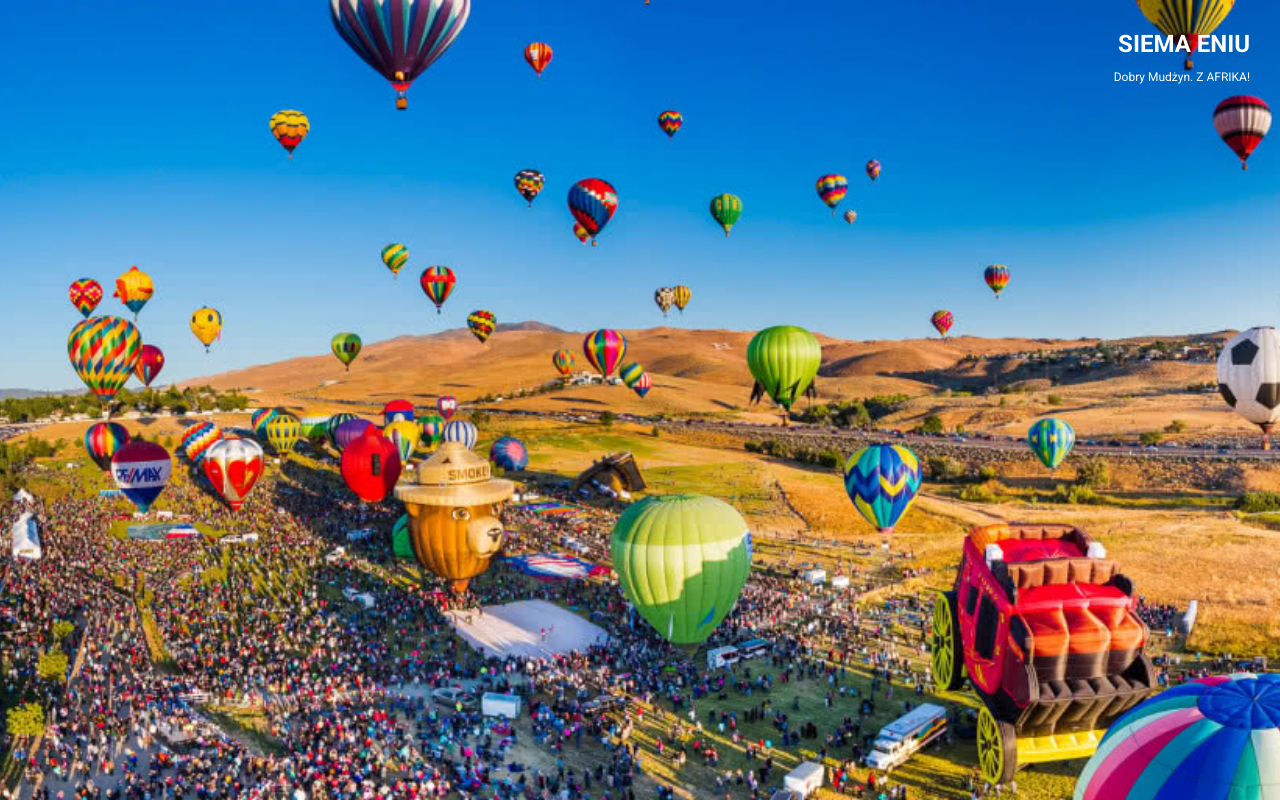
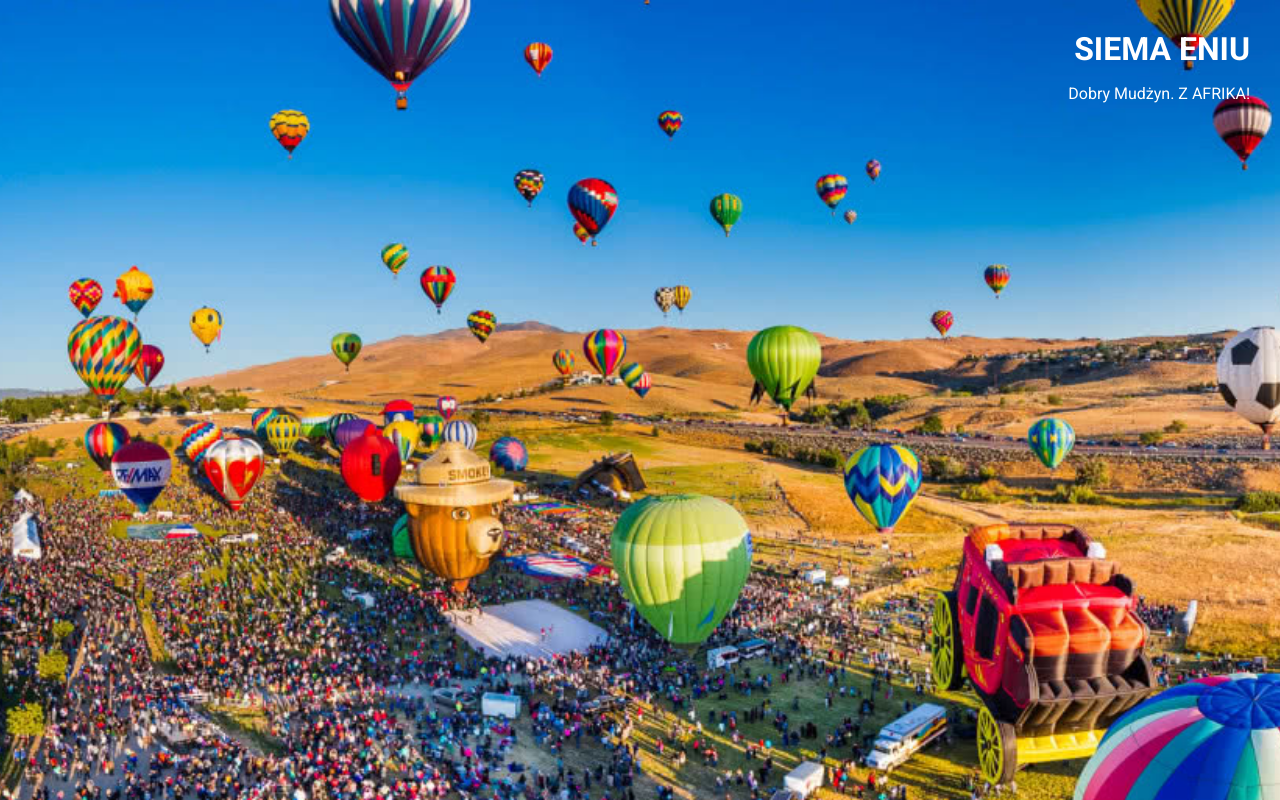
Before and after one commit to angahmsnk/reimagined-fortnight, a plain HTML site: page index.html in a window 1280 px wide. Drawn offline with Linux system fonts and the light colour scheme.

Commit message:
change font size

```diff
--- a/style.css
+++ b/style.css
@@ -7,7 +7,7 @@
 body {
     margin: 0;
     padding: 0;
-    font-size: 12px;
+    font-size: 16px;
 }
 
 header {
```
